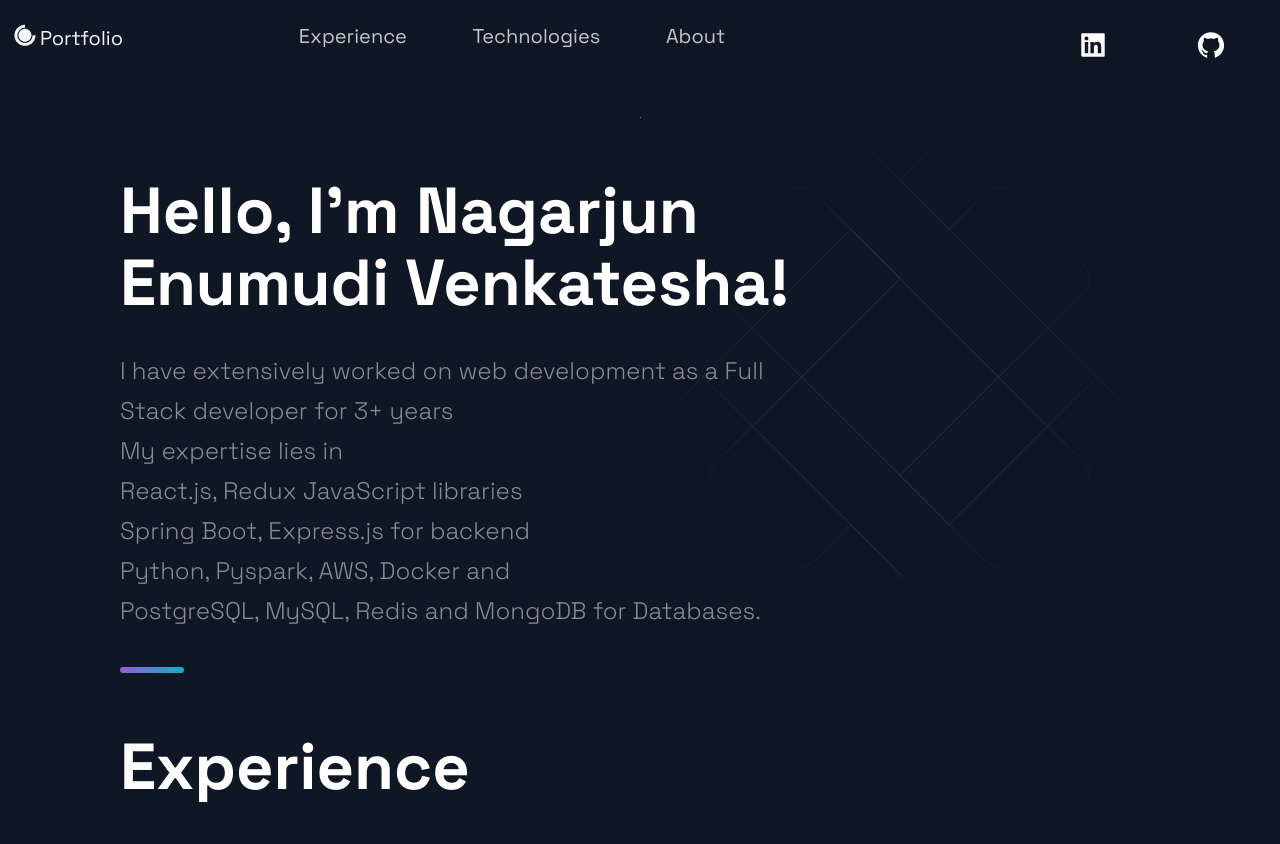
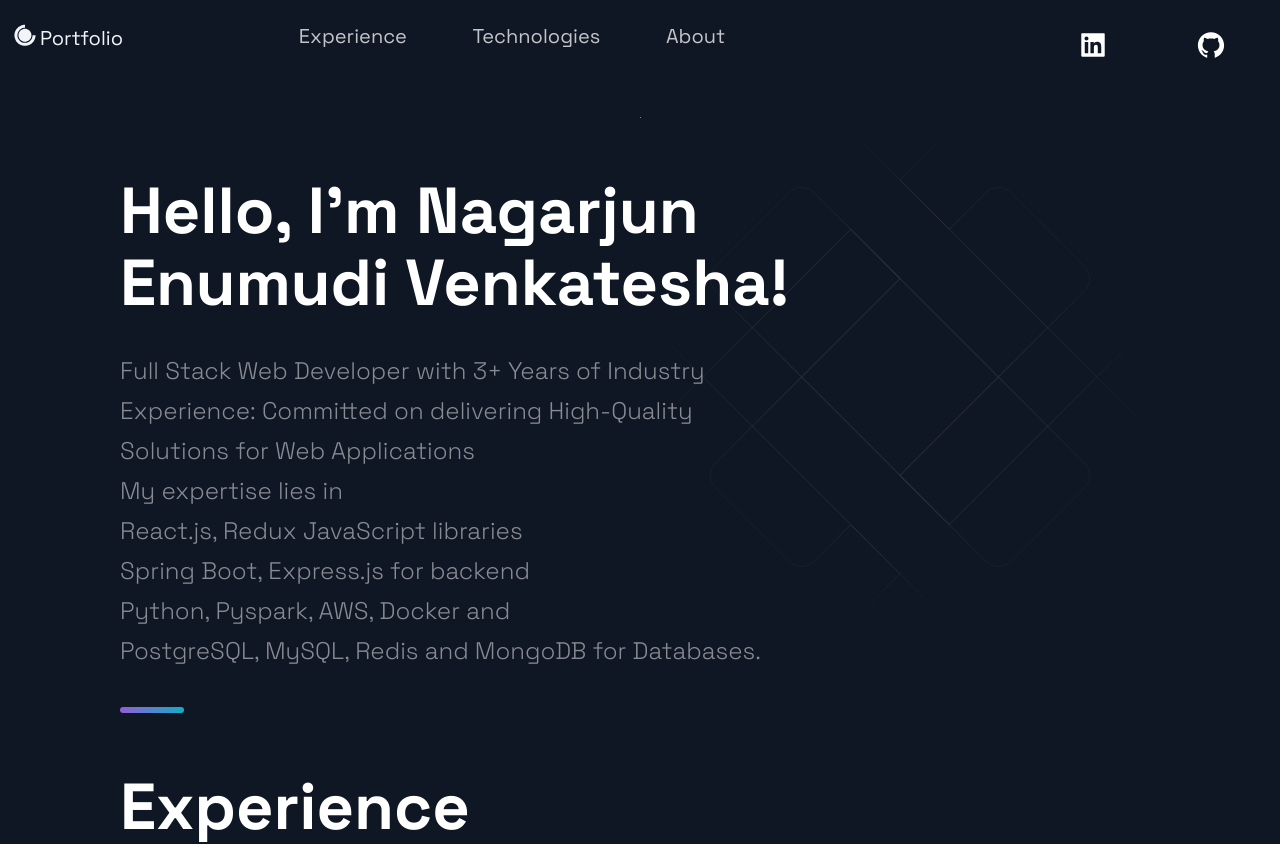
Before and after one commit to nagarjunEV/nagsportfolio, a Next.js app: page / in a window 1280 px wide. Shown: the top 844 px of the page. Built offline with nearby package versions, Linux system fonts and the light colour scheme.

Commit message:
header updated

```diff
--- a/src/components/Hero/Hero.js
+++ b/src/components/Hero/Hero.js
@@ -19,8 +19,8 @@
         Enumudi Venkatesha!
       </SectionTitle>
       <SectionText>
-        I have extensively worked on web development as a Full Stack developer
-        for 3+ years
+        Full Stack Web Developer with 3+ Years of Industry Experience: Committed
+        on delivering High-Quality Solutions for Web Applications
         <br />
         My expertise lies in
         <br />
```
